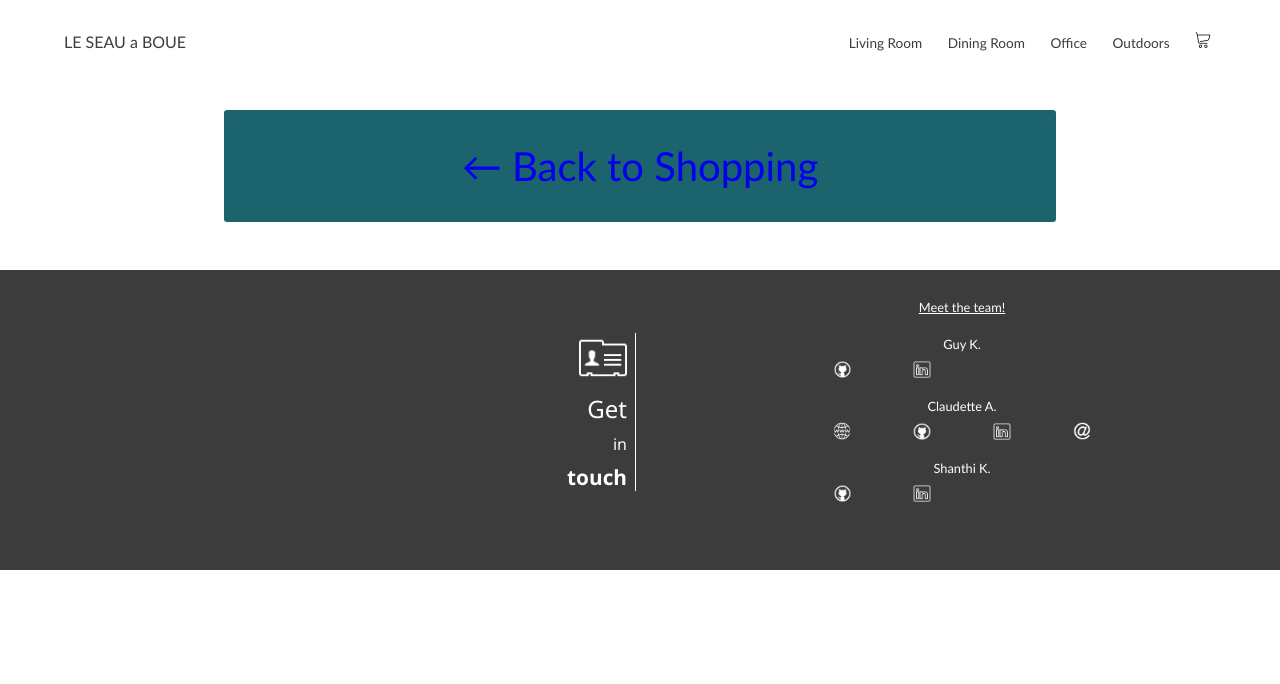
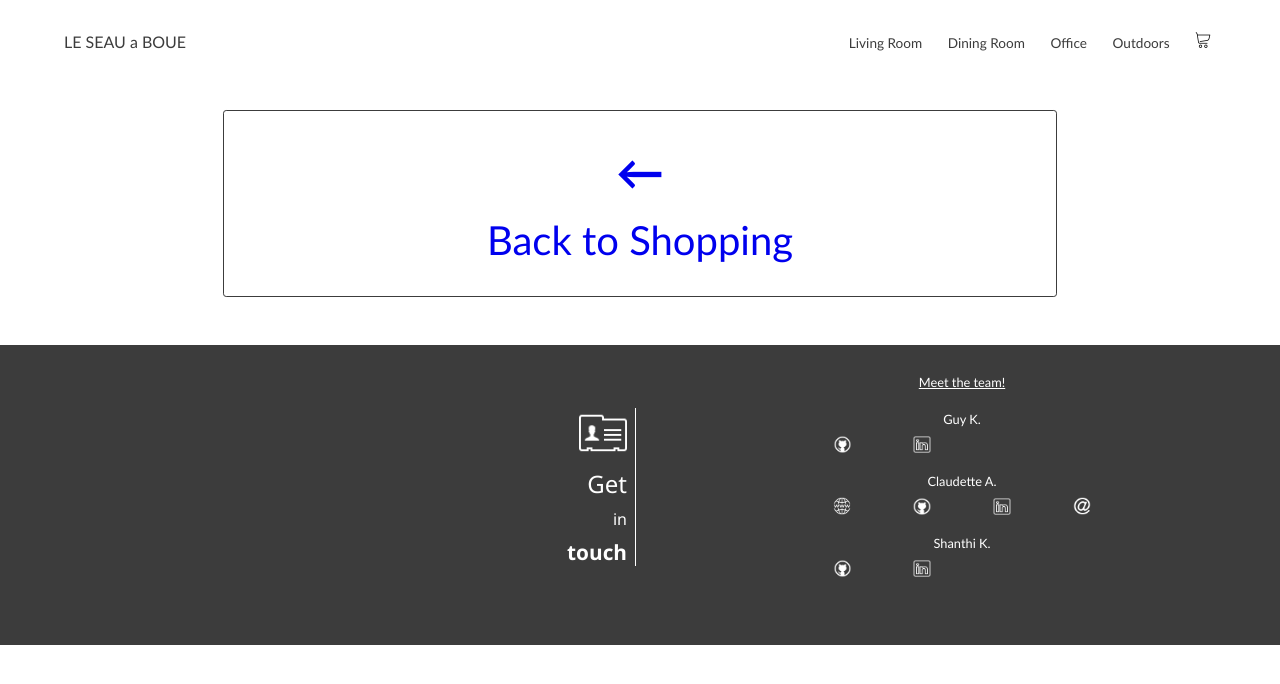
Before and after one commit to scooterseoul/Ecommerce-Furniture1, a React (Create React App) app in the folder client/: page /cancel in a window 1280 px wide. Shown: the top 684 px of the page. Built offline with nearby package versions, Linux system fonts and the light colour scheme; no server answers.

Commit message:
Cancel.js edits
Co-Authored-By: Guy <guykibby@gmail.com>
Co-Authored-By: kays <52937130+shvinprog@users.noreply.github.com>

```diff
--- a/client/src/components/Cancel.js
+++ b/client/src/components/Cancel.js
@@ -6,7 +6,7 @@ const Cancel = () => {
   return (
     <div className={styles.cancelCont}>
       <Link to="/" className={styles.backToShopping}>
-        &#8592; Back to Shopping
+        <h1>&#8592;</h1> Back to Shopping
       </Link>
     </div>
   );
--- a/client/src/components/Cancel.module.css
+++ b/client/src/components/Cancel.module.css
@@ -3,12 +3,16 @@
   width: 60%;
   text-align: center;
   font-size: 2.5rem;
-  background-color: rgb(27, 100, 110);
   padding: 2rem;
-  color: white;
+  color: rgb(60, 60, 60);
   border-radius: 0.2rem;
   height: 100%;
+  border: 0.1rem rgb(60, 60, 60) solid;
+}
+.cancelCont h1 {
+  font-size: 3rem;
+  margin: 0 0 1rem 0;
 }
 .backToShopping:visited {
-  color: white;
+  color: rgb(60, 60, 60);
 }
```
